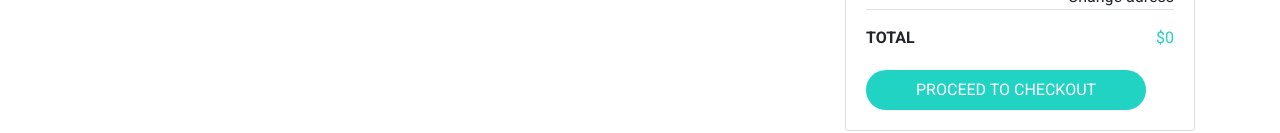
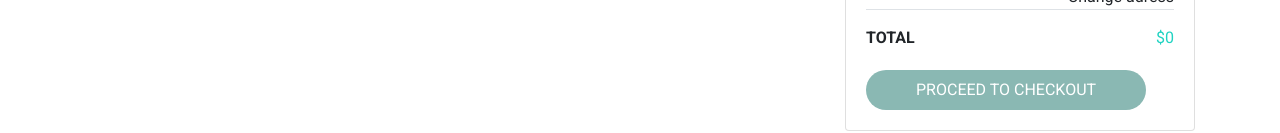
Before and after one commit to Joacim10/eShop, a Vue app: page /shoppingcart in a window 1280 px wide. Shown: the part 599-732 px from the top of the page. Built offline with nearby package versions, Linux system fonts and the light colour scheme; no server answers.

Commit message:
scrollandbread

```diff
--- a/src/components/BreadCrumbs/ShoppingCartBread.vue
+++ b/src/components/BreadCrumbs/ShoppingCartBread.vue
@@ -4,7 +4,13 @@
 <div class="d-flex">
   <ul class="crumb">
   <li class="breadcrumb-item active"> <router-link to="/shoppingcart">Shopping Cart</router-link></li>
-  <li class="breadcrumb-item " ><router-link to="/checkout" >Checkout</router-link></li>
+  <li class="breadcrumb-item " >
+    <router-link
+     :disabled="shoppingCart.length === 0"
+      :event="shoppingCart.length > 0 ? 'click' : ''"
+      to="/checkout" >Checkout
+    </router-link>
+  </li>
   <li class="breadcrumb-item"><router-link to="/checkout/checkoutOrderOk">Order Complete</router-link></li>
 
 </ul>
@@ -18,8 +24,11 @@
 </template>
 
 <script>
+import { mapGetters } from 'vuex'
 export default {
-
+  computed: {
+    ...mapGetters(['shoppingCart'])
+  }
 }
 </script>
 
--- a/src/components/Checkout/CheckoutOrder.vue
+++ b/src/components/Checkout/CheckoutOrder.vue
@@ -144,11 +144,12 @@
       </div>
 
       <!-- knapp går bara att trycka på om shipping data är valid och man har godkänt vilkoren -->
+
       <button
         type="submit"
         class="btn btnTheme white col-lg-auto text-uppercase text-bold"
         v-bind:disabled="!shippingDataValid || !acceptTerms || !isUserLoggedIn"
-        v-on:click.prevent="submitOrder"
+        v-on:click.prevent="submitOrder(); scrollToTop();"
       >
         Place order
       </button>
@@ -179,6 +180,11 @@ export default {
   methods: {
     ...mapActions(["createNewOrder", "clearAllCartItem", "clearShippingData"]),
 
+     scrollToTop() {
+                window.scrollTo(0,0);
+           },
+
+
     async submitOrder() {
       // skapar ett objekt med data om användare, valda produkter och leverans data
       const newOrder = {
@@ -191,6 +197,7 @@ export default {
         shippingType: this.getShippingData,
 
       };
+
       // test
       // console.log(newOrder)
       //
--- a/src/components/Checkout/CheckoutOrderOk.vue
+++ b/src/components/Checkout/CheckoutOrderOk.vue
@@ -1,6 +1,6 @@
 <template>
   <div>
-    <div class="container pt-5">
+    <div class="container pt-5" >
       <div class="row justify-content-center align-items-center">
         <div class="col-6">
           <div class="text-center">
--- a/src/components/Checkout/CheckoutPlaceorder.vue
+++ b/src/components/Checkout/CheckoutPlaceorder.vue
@@ -72,6 +72,7 @@
       </div>
     </div>
 
+
     <button
       type="submit"
       class="btn btnTheme white col-lg-auto text-uppercase text-bold"
--- a/src/components/ShoppingCart/ShoppingCartTotal.vue
+++ b/src/components/ShoppingCart/ShoppingCartTotal.vue
@@ -20,8 +20,9 @@
           <p class="font-weight-bold">TOTAL</p>
           <p class="theme">${{shoppingCartTotal}}</p>
         </div>
-        <router-link to="/checkout">
-          <button
+        <router-link :to="{ path:'/checkout'}">
+          <button v-bind:disabled="shoppingCart.length === 0"
+                  v-bind:class="{btndisabled:shoppingCart.length === 0}"
             class="btnRadiusCart py-2 mt-1 themeBg border-0 text-white pxCartBtn"
           >PROCEED TO CHECKOUT</button>
         </router-link>
@@ -42,18 +43,22 @@ export default {
 
 
   computed: {
-    ...mapGetters(["shoppingCartTotal"])
+    ...mapGetters(["shoppingCartTotal",'shoppingCart'])
   }
 };
 </script>
 
 <style scoped>
+
 .pxCartBtn {
   padding-right: 50px;
   padding-left: 50px;
 }
 .btnRadiusCart {
   border-radius: 20px;
+}
+.btndisabled {
+  background-color: #8ab8b3 !important;
 }
 @media (max-width: 768px) {
   .marginCartTop {
--- a/src/router/index.js
+++ b/src/router/index.js
@@ -120,9 +120,19 @@ const routes = [
 ]
 
 const router = new VueRouter({
+
+
   mode: 'history',
   base: process.env.BASE_URL,
-  routes
+  routes,
+
+    scrollBehavior (to, from, savedPosition) {
+    if (savedPosition) {
+      return savedPosition
+    } else {
+      return { x: 0, y: 0 }
+    }
+  },
 })
 
 export default router
--- a/src/views/Checkout.vue
+++ b/src/views/Checkout.vue
@@ -1,5 +1,5 @@
 <template>
-  <div class="pb-5">
+  <div class="pb-5" id="checkout">
     <ShoppingCartBread />
 
     <!-- här visas children som finns i routes(index.js) -->
@@ -9,7 +9,7 @@
       <CheckoutForm />
     </div>
     <div v-else>
-      <CheckoutOrderOk />
+      <CheckoutOrderOk id="orderok" />
     </div>
 
     <!--  -->
```
